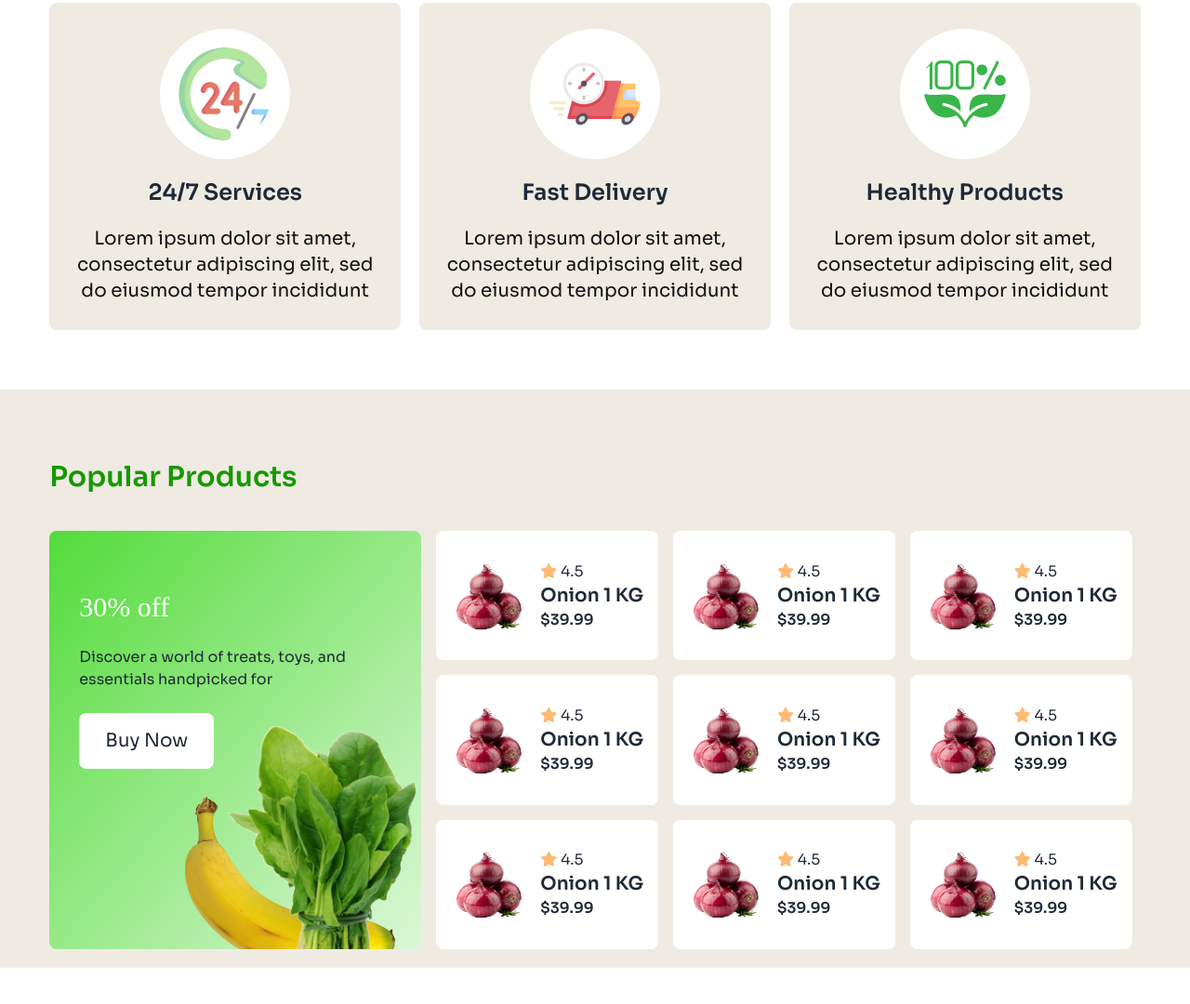
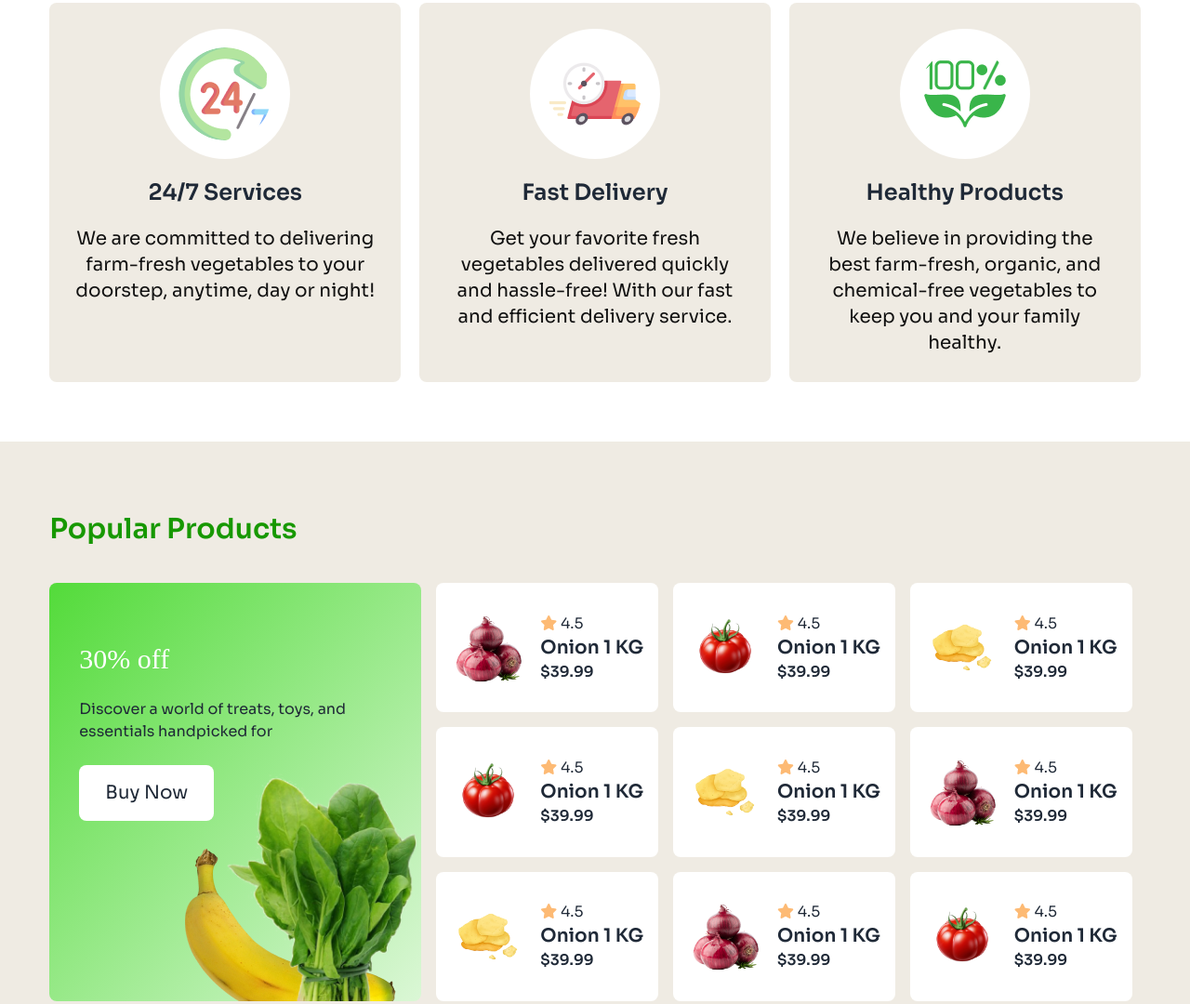
Before and after one commit to tushar-hossain/natures-platter, a plain HTML site: page index.html in a window 1280 px wide. Shown: the part 940-2020 px from the top of the page at 93% size. Drawn offline with nearby package versions, Linux system fonts and the light colour scheme; a web font is replaced by a local one.

Commit message:
bug fixed

```diff
--- a/index.html
+++ b/index.html
@@ -1,5 +1,5 @@
 <!DOCTYPE html>
-<html lang="en">
+<html lang="en" data-theme="light">
   <head>
     <meta charset="UTF-8" />
     <meta name="viewport" content="width=device-width, initial-scale=1.0" />
@@ -177,8 +177,8 @@
             </div>
             <h3 class="text-2xl font-semibold">24/7 Services</h3>
             <p class="description">
-              Lorem ipsum dolor sit amet, consectetur adipiscing elit, sed do
-              eiusmod tempor incididunt
+              We are committed to delivering farm-fresh vegetables to your
+              doorstep, anytime, day or night!
             </p>
           </div>
 
@@ -193,8 +193,8 @@
             </div>
             <h3 class="text-2xl font-semibold">Fast Delivery</h3>
             <p class="description">
-              Lorem ipsum dolor sit amet, consectetur adipiscing elit, sed do
-              eiusmod tempor incididunt
+              Get your favorite fresh vegetables delivered quickly and
+              hassle-free! With our fast and efficient delivery service.
             </p>
           </div>
           <!-- card-3 -->
@@ -208,8 +208,8 @@
             </div>
             <h3 class="text-2xl font-semibold">Healthy Products</h3>
             <p class="description">
-              Lorem ipsum dolor sit amet, consectetur adipiscing elit, sed do
-              eiusmod tempor incididunt
+              We believe in providing the best farm-fresh, organic, and
+              chemical-free vegetables to keep you and your family healthy.
             </p>
           </div>
 
@@ -266,7 +266,7 @@
               <!-- card-2 -->
               <div class="flex gap-4 items-center bg-white p-4 rounded-lg">
                 <div>
-                  <img class="w-20" src="./c2-assets/onions.png" alt="" />
+                  <img class="w-20" src="./c2-assets/tomato.png" alt="" />
                 </div>
                 <div>
                   <p>
@@ -280,7 +280,7 @@
               <!-- card-3 -->
               <div class="flex gap-4 items-center bg-white p-4 rounded-lg">
                 <div>
-                  <img class="w-20" src="./c2-assets/onions.png" alt="" />
+                  <img class="w-20" src="./c2-assets/potato.png" alt="" />
                 </div>
                 <div>
                   <p>
@@ -294,7 +294,7 @@
               <!-- card-4 -->
               <div class="flex gap-4 items-center bg-white p-4 rounded-lg">
                 <div>
-                  <img class="w-20" src="./c2-assets/onions.png" alt="" />
+                  <img class="w-20" src="./c2-assets/tomato.png" alt="" />
                 </div>
                 <div>
                   <p>
@@ -309,7 +309,7 @@
               <!-- card-5 -->
               <div class="flex gap-4 items-center bg-white p-4 rounded-lg">
                 <div>
-                  <img class="w-20" src="./c2-assets/onions.png" alt="" />
+                  <img class="w-20" src="./c2-assets/potato.png" alt="" />
                 </div>
                 <div>
                   <p>
@@ -337,7 +337,7 @@
               <!-- card-7 -->
               <div class="flex gap-4 items-center bg-white p-4 rounded-lg">
                 <div>
-                  <img class="w-20" src="./c2-assets/onions.png" alt="" />
+                  <img class="w-20" src="./c2-assets/potato.png" alt="" />
                 </div>
                 <div>
                   <p>
@@ -367,7 +367,7 @@
                 class="lg:flex gap-4 items-center bg-white p-4 rounded-lg hidden lg:inline-block"
               >
                 <div>
-                  <img class="w-20" src="./c2-assets/onions.png" alt="" />
+                  <img class="w-20" src="./c2-assets/tomato.png" alt="" />
                 </div>
                 <div>
                   <p>
@@ -393,35 +393,35 @@
           <!-- card-1 -->
           <div class="text-center p-4 shadow-md rounded">
             <div class="flex justify-center items-center">
-              <img class="h-44" src="./c2-assets/mf.png" alt="" />
+              <img class="h-44 mb-4" src="./c2-assets/mf.png" alt="" />
             </div>
             <h3>Exotic Fruits</h3>
           </div>
           <!-- card-2 -->
           <div class="text-center p-4 shadow-md rounded">
             <div class="flex justify-center items-center">
-              <img class="h-44" src="./c2-assets/AAuX.png" alt="" />
+              <img class="h-44 mb-4" src="./c2-assets/AAuX.png" alt="" />
             </div>
             <h3>Exotic vegetables</h3>
           </div>
           <!-- card-3 -->
           <div class="text-center p-4 shadow-md rounded">
             <div class="flex justify-center items-center">
-              <img class="h-44" src="./c2-assets/DEIN.png" alt="" />
+              <img class="h-44 mb-4" src="./c2-assets/DEIN.png" alt="" />
             </div>
             <h3>Fresh Fruits</h3>
           </div>
           <!-- card-4 -->
           <div class="text-center p-4 shadow-md rounded">
             <div class="flex justify-center items-center">
-              <img class="h-44" src="./c2-assets/Uxqvt.png" alt="" />
+              <img class="h-44 mb-4" src="./c2-assets/Uxqvt.png" alt="" />
             </div>
             <h3>Fresh Vegetables</h3>
           </div>
           <!-- card-5 -->
           <div class="text-center p-4 shadow-md rounded">
             <div class="flex justify-center items-center">
-              <img class="h-44" src="./c2-assets/SNRB.png" alt="" />
+              <img class="h-44 mb-4" src="./c2-assets/SNRB.png" alt="" />
             </div>
             <h3>Leaf & Herbs</h3>
           </div>
```
